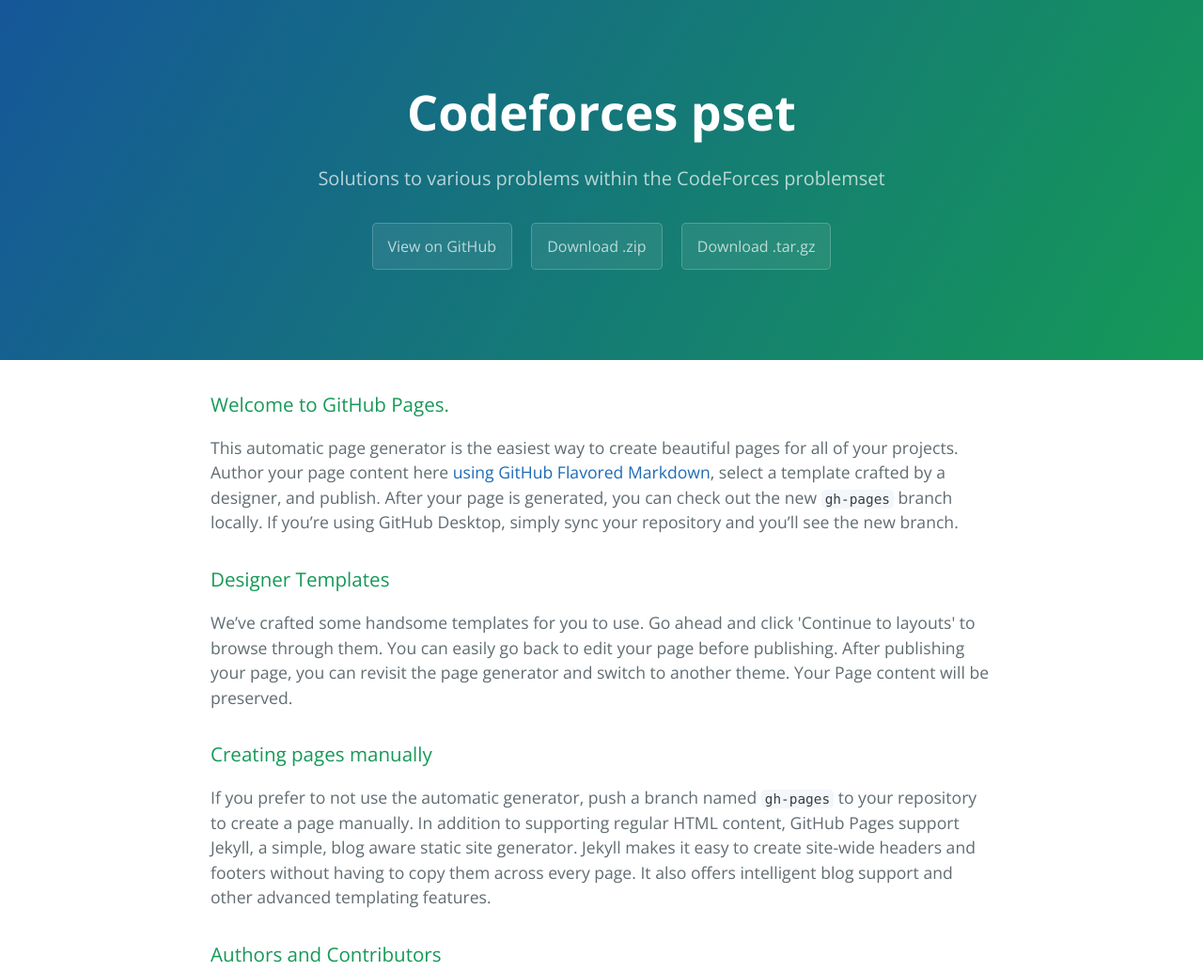
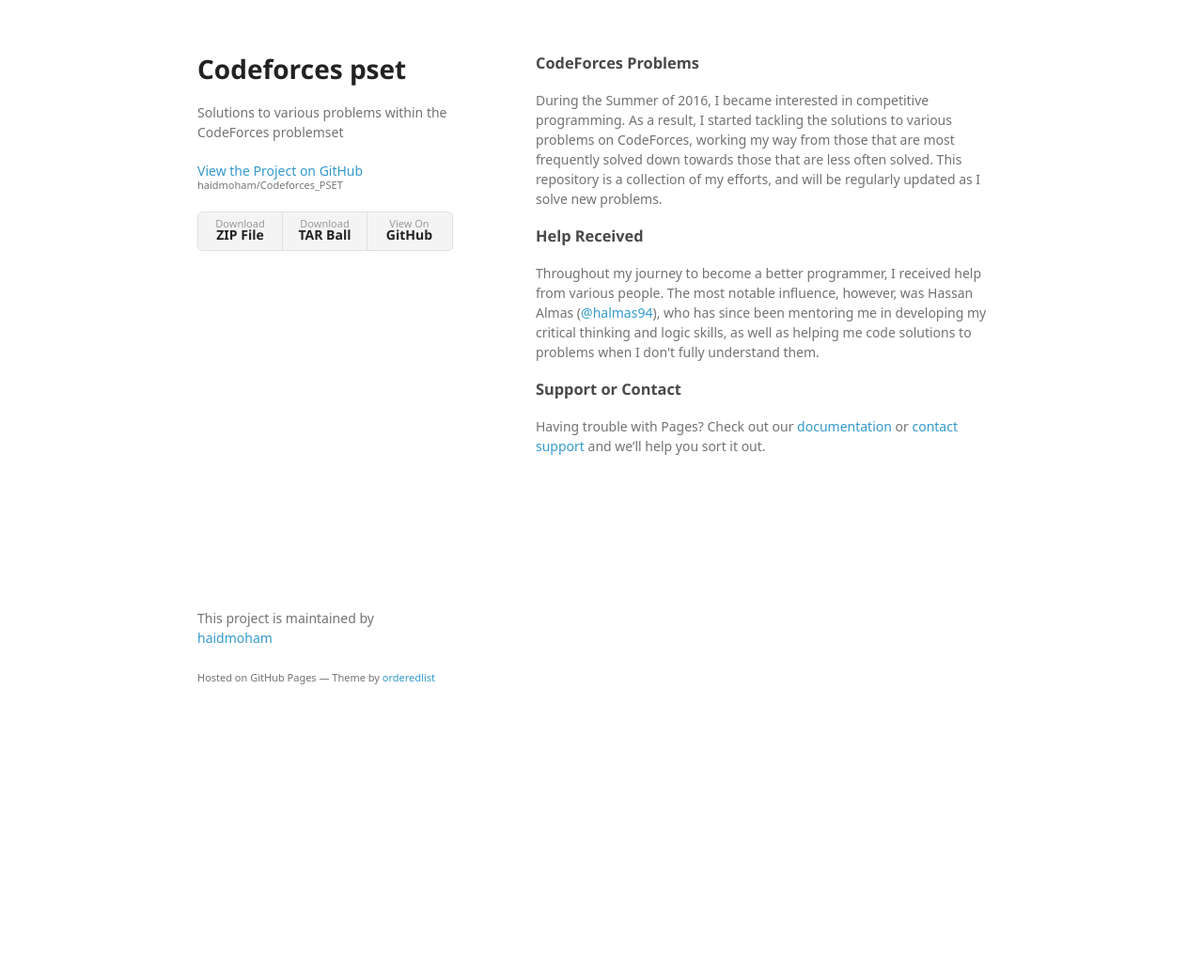
Before and after one commit to haidmoham/Codeforces_PSET, a plain HTML site: page index.html in a window 1280 px wide. Shown: the top 1033 px of the page at 94% size. After the commit the page ends 800 px from the top, so only its background shows below. Drawn offline with nearby package versions, Linux system fonts and the light colour scheme; a web font is replaced by a local one.

Commit message:
Create gh-pages branch via GitHub

```diff
--- a/index.html
+++ b/index.html
@@ -1,57 +1,54 @@
-<!DOCTYPE html>
-<html lang="en-us">
+<!doctype html>
+<html>
   <head>
-    <meta charset="UTF-8">
+    <meta charset="utf-8">
+    <meta http-equiv="X-UA-Compatible" content="chrome=1">
     <title>Codeforces pset by haidmoham</title>
-    <meta name="viewport" content="width=device-width, initial-scale=1">
-    <link rel="stylesheet" type="text/css" href="stylesheets/normalize.css" media="screen">
-    <link href='https://fonts.googleapis.com/css?family=Open+Sans:400,700' rel='stylesheet' type='text/css'>
-    <link rel="stylesheet" type="text/css" href="stylesheets/stylesheet.css" media="screen">
-    <link rel="stylesheet" type="text/css" href="stylesheets/github-light.css" media="screen">
+
+    <link rel="stylesheet" href="stylesheets/styles.css">
+    <link rel="stylesheet" href="stylesheets/github-light.css">
+    <meta name="viewport" content="width=device-width">
+    <!--[if lt IE 9]>
+    <script src="//html5shiv.googlecode.com/svn/trunk/html5.js"></script>
+    <![endif]-->
   </head>
   <body>
-    <section class="page-header">
-      <h1 class="project-name">Codeforces pset</h1>
-      <h2 class="project-tagline">Solutions to various problems within the CodeForces problemset</h2>
-      <a href="https://github.com/haidmoham/Codeforces_PSET" class="btn">View on GitHub</a>
-      <a href="https://github.com/haidmoham/Codeforces_PSET/zipball/master" class="btn">Download .zip</a>
-      <a href="https://github.com/haidmoham/Codeforces_PSET/tarball/master" class="btn">Download .tar.gz</a>
-    </section>
+    <div class="wrapper">
+      <header>
+        <h1>Codeforces pset</h1>
+        <p>Solutions to various problems within the CodeForces problemset</p>
 
-    <section class="main-content">
-      <h3>
-<a id="welcome-to-github-pages" class="anchor" href="#welcome-to-github-pages" aria-hidden="true"><span aria-hidden="true" class="octicon octicon-link"></span></a>Welcome to GitHub Pages.</h3>
+        <p class="view"><a href="https://github.com/haidmoham/Codeforces_PSET">View the Project on GitHub <small>haidmoham/Codeforces_PSET</small></a></p>
 
-<p>This automatic page generator is the easiest way to create beautiful pages for all of your projects. Author your page content here <a href="https://guides.github.com/features/mastering-markdown/">using GitHub Flavored Markdown</a>, select a template crafted by a designer, and publish. After your page is generated, you can check out the new <code>gh-pages</code> branch locally. If you’re using GitHub Desktop, simply sync your repository and you’ll see the new branch.</p>
+
+        <ul>
+          <li><a href="https://github.com/haidmoham/Codeforces_PSET/zipball/master">Download <strong>ZIP File</strong></a></li>
+          <li><a href="https://github.com/haidmoham/Codeforces_PSET/tarball/master">Download <strong>TAR Ball</strong></a></li>
+          <li><a href="https://github.com/haidmoham/Codeforces_PSET">View On <strong>GitHub</strong></a></li>
+        </ul>
+      </header>
+      <section>
+        <h3>
+<a id="codeforces-problems" class="anchor" href="#codeforces-problems" aria-hidden="true"><span aria-hidden="true" class="octicon octicon-link"></span></a>CodeForces Problems</h3>
+
+<p>During the Summer of 2016, I became interested in competitive programming. As a result, I started tackling the solutions to various problems on CodeForces, working my way from those that are most frequently solved down towards those that are less often solved. This repository is a collection of my efforts, and will be regularly updated as I solve new problems.</p>
 
 <h3>
-<a id="designer-templates" class="anchor" href="#designer-templates" aria-hidden="true"><span aria-hidden="true" class="octicon octicon-link"></span></a>Designer Templates</h3>
+<a id="help-received" class="anchor" href="#help-received" aria-hidden="true"><span aria-hidden="true" class="octicon octicon-link"></span></a>Help Received</h3>
 
-<p>We’ve crafted some handsome templates for you to use. Go ahead and click 'Continue to layouts' to browse through them. You can easily go back to edit your page before publishing. After publishing your page, you can revisit the page generator and switch to another theme. Your Page content will be preserved.</p>
-
-<h3>
-<a id="creating-pages-manually" class="anchor" href="#creating-pages-manually" aria-hidden="true"><span aria-hidden="true" class="octicon octicon-link"></span></a>Creating pages manually</h3>
-
-<p>If you prefer to not use the automatic generator, push a branch named <code>gh-pages</code> to your repository to create a page manually. In addition to supporting regular HTML content, GitHub Pages support Jekyll, a simple, blog aware static site generator. Jekyll makes it easy to create site-wide headers and footers without having to copy them across every page. It also offers intelligent blog support and other advanced templating features.</p>
-
-<h3>
-<a id="authors-and-contributors" class="anchor" href="#authors-and-contributors" aria-hidden="true"><span aria-hidden="true" class="octicon octicon-link"></span></a>Authors and Contributors</h3>
-
-<p>You can <a href="https://help.github.com/articles/basic-writing-and-formatting-syntax/#mentioning-users-and-teams" class="user-mention">@mention</a> a GitHub username to generate a link to their profile. The resulting <code>&lt;a&gt;</code> element will link to the contributor’s GitHub Profile. For example: In 2007, Chris Wanstrath (<a href="https://github.com/defunkt" class="user-mention">@defunkt</a>), PJ Hyett (<a href="https://github.com/pjhyett" class="user-mention">@pjhyett</a>), and Tom Preston-Werner (<a href="https://github.com/mojombo" class="user-mention">@mojombo</a>) founded GitHub.</p>
+<p>Throughout my journey to become a better programmer, I received help from various people. The most notable influence, however, was Hassan Almas (<a href="https://github.com/halmas94" class="user-mention">@halmas94</a>), who has since been mentoring me in developing my critical thinking and logic skills, as well as helping me code solutions to problems when I don't fully understand them.</p>
 
 <h3>
 <a id="support-or-contact" class="anchor" href="#support-or-contact" aria-hidden="true"><span aria-hidden="true" class="octicon octicon-link"></span></a>Support or Contact</h3>
 
 <p>Having trouble with Pages? Check out our <a href="https://help.github.com/pages">documentation</a> or <a href="https://github.com/contact">contact support</a> and we’ll help you sort it out.</p>
-
-      <footer class="site-footer">
-        <span class="site-footer-owner"><a href="https://github.com/haidmoham/Codeforces_PSET">Codeforces pset</a> is maintained by <a href="https://github.com/haidmoham">haidmoham</a>.</span>
-
-        <span class="site-footer-credits">This page was generated by <a href="https://pages.github.com">GitHub Pages</a> using the <a href="https://github.com/jasonlong/cayman-theme">Cayman theme</a> by <a href="https://twitter.com/jasonlong">Jason Long</a>.</span>
+      </section>
+      <footer>
+        <p>This project is maintained by <a href="https://github.com/haidmoham">haidmoham</a></p>
+        <p><small>Hosted on GitHub Pages &mdash; Theme by <a href="https://github.com/orderedlist">orderedlist</a></small></p>
       </footer>
-
-    </section>
-
+    </div>
+    <script src="javascripts/scale.fix.js"></script>
 
   </body>
 </html>
--- /dev/null
+++ b/stylesheets/styles.css
@@ -0,0 +1,324 @@
+@font-face {
+  font-family: 'Noto Sans';
+  font-weight: 400;
+  font-style: normal;
+  src: url('../fonts/Noto-Sans-regular/Noto-Sans-regular.eot');
+  src: url('../fonts/Noto-Sans-regular/Noto-Sans-regular.eot?#iefix') format('embedded-opentype'),
+       local('Noto Sans'),
+       local('Noto-Sans-regular'),
+       url('../fonts/Noto-Sans-regular/Noto-Sans-regular.woff2') format('woff2'),
+       url('../fonts/Noto-Sans-regular/Noto-Sans-regular.woff') format('woff'),
+       url('../fonts/Noto-Sans-regular/Noto-Sans-regular.ttf') format('truetype'),
+       url('../fonts/Noto-Sans-regular/Noto-Sans-regular.svg#NotoSans') format('svg');
+}
+
+@font-face {
+  font-family: 'Noto Sans';
+  font-weight: 700;
+  font-style: normal;
+  src: url('../fonts/Noto-Sans-700/Noto-Sans-700.eot');
+  src: url('../fonts/Noto-Sans-700/Noto-Sans-700.eot?#iefix') format('embedded-opentype'),
+       local('Noto Sans Bold'),
+       local('Noto-Sans-700'),
+       url('../fonts/Noto-Sans-700/Noto-Sans-700.woff2') format('woff2'),
+       url('../fonts/Noto-Sans-700/Noto-Sans-700.woff') format('woff'),
+       url('../fonts/Noto-Sans-700/Noto-Sans-700.ttf') format('truetype'),
+       url('../fonts/Noto-Sans-700/Noto-Sans-700.svg#NotoSans') format('svg');
+}
+
+@font-face {
+  font-family: 'Noto Sans';
+  font-weight: 400;
+  font-style: italic;
+  src: url('../fonts/Noto-Sans-italic/Noto-Sans-italic.eot');
+  src: url('../fonts/Noto-Sans-italic/Noto-Sans-italic.eot?#iefix') format('embedded-opentype'),
+       local('Noto Sans Italic'),
+       local('Noto-Sans-italic'),
+       url('../fonts/Noto-Sans-italic/Noto-Sans-italic.woff2') format('woff2'),
+       url('../fonts/Noto-Sans-italic/Noto-Sans-italic.woff') format('woff'),
+       url('../fonts/Noto-Sans-italic/Noto-Sans-italic.ttf') format('truetype'),
+       url('../fonts/Noto-Sans-italic/Noto-Sans-italic.svg#NotoSans') format('svg');
+}
+
+@font-face {
+  font-family: 'Noto Sans';
+  font-weight: 700;
+  font-style: italic;
+  src: url('../fonts/Noto-Sans-700italic/Noto-Sans-700italic.eot');
+  src: url('../fonts/Noto-Sans-700italic/Noto-Sans-700italic.eot?#iefix') format('embedded-opentype'),
+       local('Noto Sans Bold Italic'),
+       local('Noto-Sans-700italic'),
+       url('../fonts/Noto-Sans-700italic/Noto-Sans-700italic.woff2') format('woff2'),
+       url('../fonts/Noto-Sans-700italic/Noto-Sans-700italic.woff') format('woff'),
+       url('../fonts/Noto-Sans-700italic/Noto-Sans-700italic.ttf') format('truetype'),
+       url('../fonts/Noto-Sans-700italic/Noto-Sans-700italic.svg#NotoSans') format('svg');
+}
+
+body {
+  background-color: #fff;
+  padding:50px;
+  font: 14px/1.5 "Noto Sans", "Helvetica Neue", Helvetica, Arial, sans-serif;
+  color:#727272;
+  font-weight:400;
+}
+
+h1, h2, h3, h4, h5, h6 {
+  color:#222;
+  margin:0 0 20px;
+}
+
+p, ul, ol, table, pre, dl {
+  margin:0 0 20px;
+}
+
+h1, h2, h3 {
+  line-height:1.1;
+}
+
+h1 {
+  font-size:28px;
+}
+
+h2 {
+  color:#393939;
+}
+
+h3, h4, h5, h6 {
+  color:#494949;
+}
+
+a {
+  color:#39c;
+  text-decoration:none;
+}
+
+a:hover {
+  color:#069;
+}
+
+a small {
+  font-size:11px;
+  color:#777;
+  margin-top:-0.3em;
+  display:block;
+}
+
+a:hover small {
+  color:#777;
+}
+
+.wrapper {
+  width:860px;
+  margin:0 auto;
+}
+
+blockquote {
+  border-left:1px solid #e5e5e5;
+  margin:0;
+  padding:0 0 0 20px;
+  font-style:italic;
+}
+
+code, pre {
+  font-family:Monaco, Bitstream Vera Sans Mono, Lucida Console, Terminal, Consolas, Liberation Mono, DejaVu Sans Mono, Courier New, monospace;
+  color:#333;
+  font-size:12px;
+}
+
+pre {
+  padding:8px 15px;
+  background: #f8f8f8;
+  border-radius:5px;
+  border:1px solid #e5e5e5;
+  overflow-x: auto;
+}
+
+table {
+  width:100%;
+  border-collapse:collapse;
+}
+
+th, td {
+  text-align:left;
+  padding:5px 10px;
+  border-bottom:1px solid #e5e5e5;
+}
+
+dt {
+  color:#444;
+  font-weight:700;
+}
+
+th {
+  color:#444;
+}
+
+img {
+  max-width:100%;
+}
+
+header {
+  width:270px;
+  float:left;
+  position:fixed;
+  -webkit-font-smoothing:subpixel-antialiased;
+}
+
+header ul {
+  list-style:none;
+  height:40px;
+  padding:0;
+  background: #f4f4f4;
+  border-radius:5px;
+  border:1px solid #e0e0e0;
+  width:270px;
+}
+
+header li {
+  width:89px;
+  float:left;
+  border-right:1px solid #e0e0e0;
+  height:40px;
+}
+
+header li:first-child a {
+  border-radius:5px 0 0 5px;
+}
+
+header li:last-child a {
+  border-radius:0 5px 5px 0;
+}
+
+header ul a {
+  line-height:1;
+  font-size:11px;
+  color:#999;
+  display:block;
+  text-align:center;
+  padding-top:6px;
+  height:34px;
+}
+
+header ul a:hover {
+  color:#999;
+}
+
+header ul a:active {
+  background-color:#f0f0f0;
+}
+
+strong {
+  color:#222;
+  font-weight:700;
+}
+
+header ul li + li + li {
+  border-right:none;
+  width:89px;
+}
+
+header ul a strong {
+  font-size:14px;
+  display:block;
+  color:#222;
+}
+
+section {
+  width:500px;
+  float:right;
+  padding-bottom:50px;
+}
+
+small {
+  font-size:11px;
+}
+
+hr {
+  border:0;
+  background:#e5e5e5;
+  height:1px;
+  margin:0 0 20px;
+}
+
+footer {
+  width:270px;
+  float:left;
+  position:fixed;
+  bottom:50px;
+  -webkit-font-smoothing:subpixel-antialiased;
+}
+
+@media print, screen and (max-width: 960px) {
+
+  div.wrapper {
+    width:auto;
+    margin:0;
+  }
+
+  header, section, footer {
+    float:none;
+    position:static;
+    width:auto;
+  }
+
+  header {
+    padding-right:320px;
+  }
+
+  section {
+    border:1px solid #e5e5e5;
+    border-width:1px 0;
+    padding:20px 0;
+    margin:0 0 20px;
+  }
+
+  header a small {
+    display:inline;
+  }
+
+  header ul {
+    position:absolute;
+    right:50px;
+    top:52px;
+  }
+}
+
+@media print, screen and (max-width: 720px) {
+  body {
+    word-wrap:break-word;
+  }
+
+  header {
+    padding:0;
+  }
+
+  header ul, header p.view {
+    position:static;
+  }
+
+  pre, code {
+    word-wrap:normal;
+  }
+}
+
+@media print, screen and (max-width: 480px) {
+  body {
+    padding:15px;
+  }
+
+  header ul {
+    width:99%;
+  }
+
+  header li, header ul li + li + li {
+    width:33%;
+  }
+}
+
+@media print {
+  body {
+    padding:0.4in;
+    font-size:12pt;
+    color:#444;
+  }
+}
```
Also changed, not shown: javascripts/scale.fix.js (added, +17 -0 lines), params.json (+1 -1 lines).
